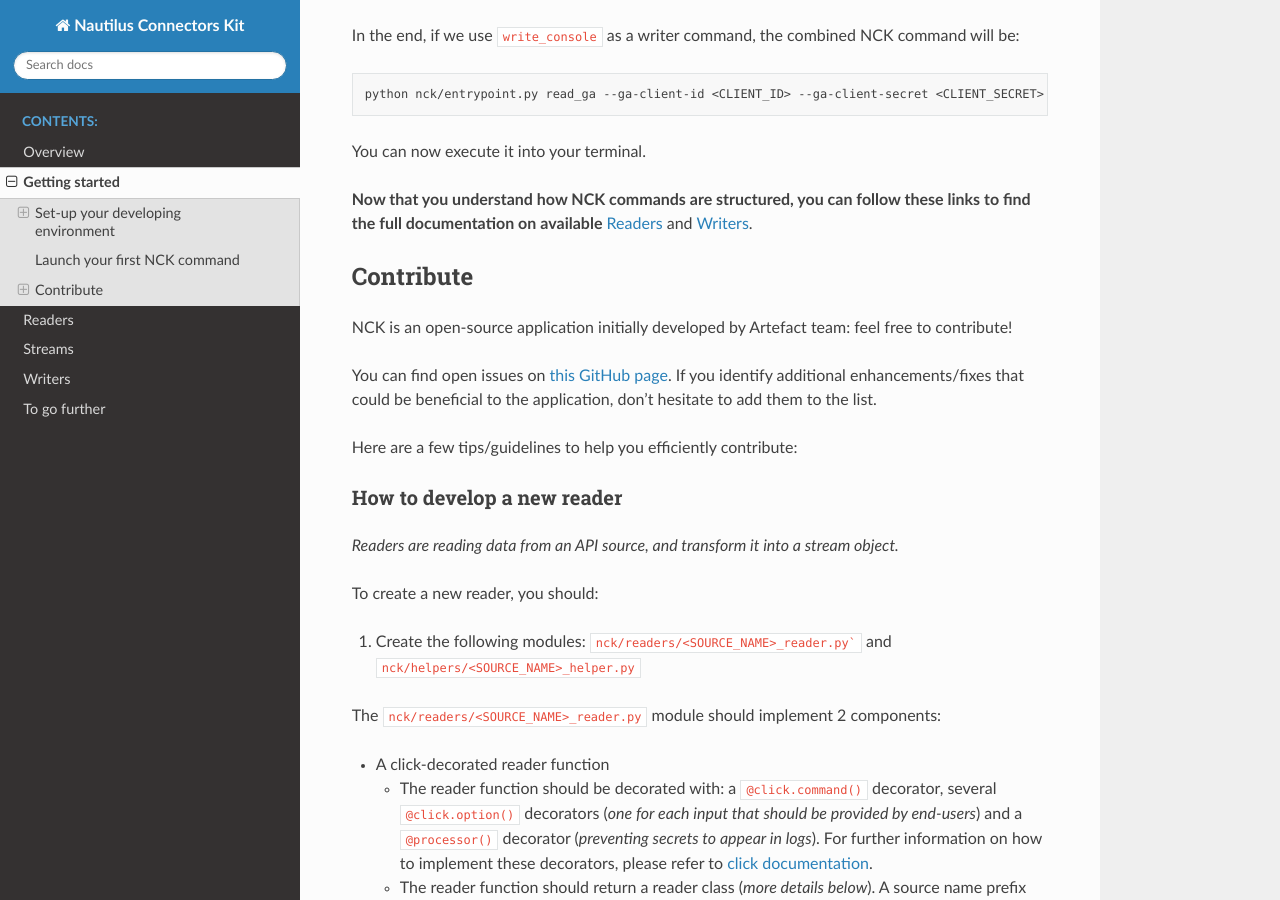
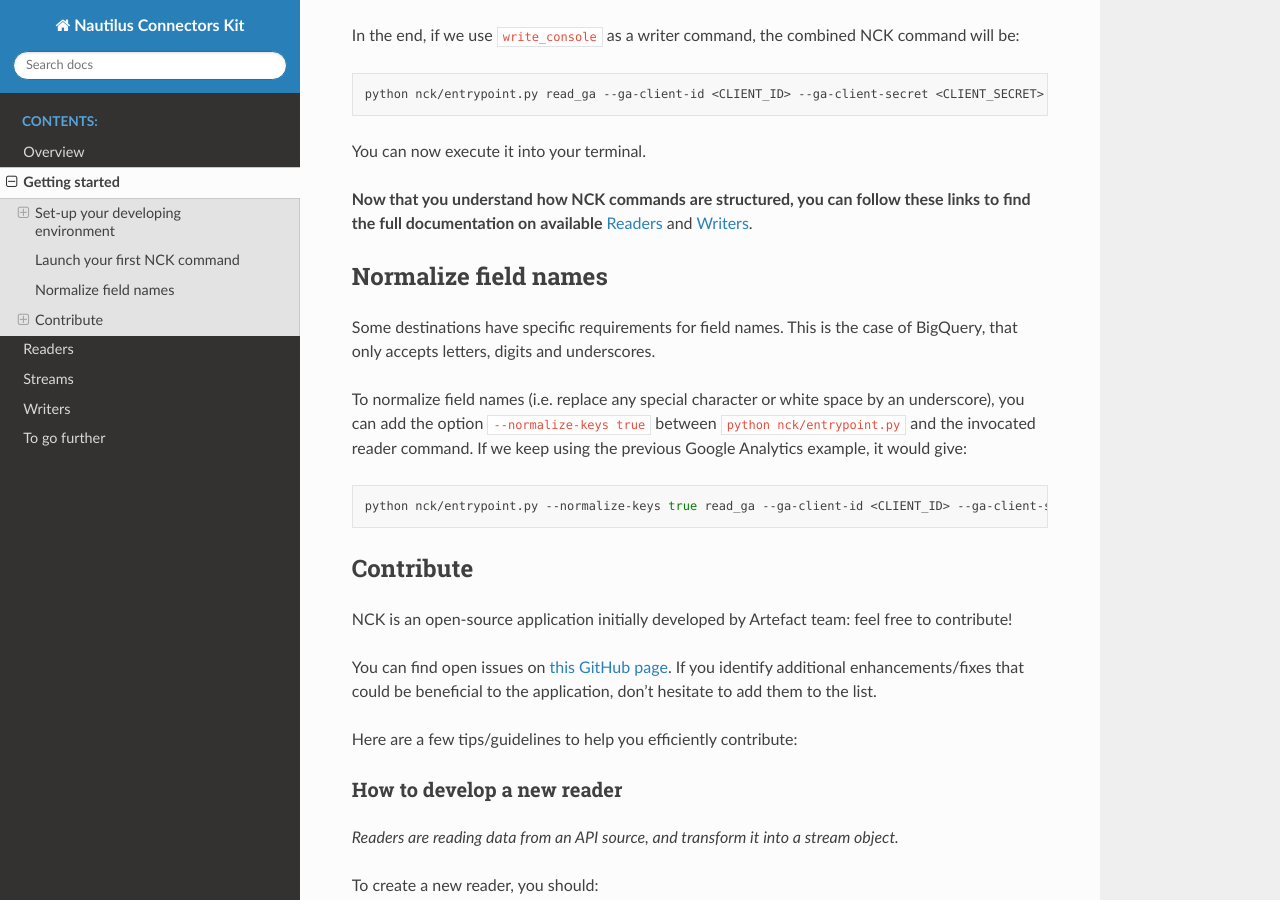
Before and after one commit to artefactory/artefactory-connectors-kit, a Sphinx documentation site: the page built from docs/source/getting_started.rst, in a window 1280 px wide and 900 px high, scrolled down 3175 px. Built offline with Sphinx 7.4.7 and the Read the Docs theme 2.0.0, drawn with Linux system fonts in a browser that asks for light colours.

Commit message:
doc: add doc about --normalize-keys option

```diff
--- a/docs/source/getting_started.rst
+++ b/docs/source/getting_started.rst
@@ -151,6 +151,18 @@ You can now execute it into your terminal.
 
 **Now that you understand how NCK commands are structured, you can follow these links to find the full documentation on available** :ref:`readers:Readers` and :ref:`writers:Writers`.
 
+=====================
+Normalize field names
+=====================
+
+Some destinations have specific requirements for field names. This is the case of BigQuery, that only accepts letters, digits and underscores.
+
+To normalize field names (i.e. replace any special character or white space by an underscore), you can add the option ``--normalize-keys true`` between ``python nck/entrypoint.py`` and the invocated reader command. If we keep using the previous Google Analytics example, it would give:
+
+.. code-block:: shell
+
+    python nck/entrypoint.py --normalize-keys true read_ga --ga-client-id <CLIENT_ID> --ga-client-secret <CLIENT_SECRET> --ga-view-id <VIEW_ID> --ga-refresh-token <REFRESH_TOKEN> --ga-dimension ga:date --ga-metric sessions --ga-metric ga:pageviews --ga-metric ga:bounces --ga-start-date 2020-01-01 --ga-end-date 2020-01-03 write_console
+
 ==========
 Contribute
 ==========
```
